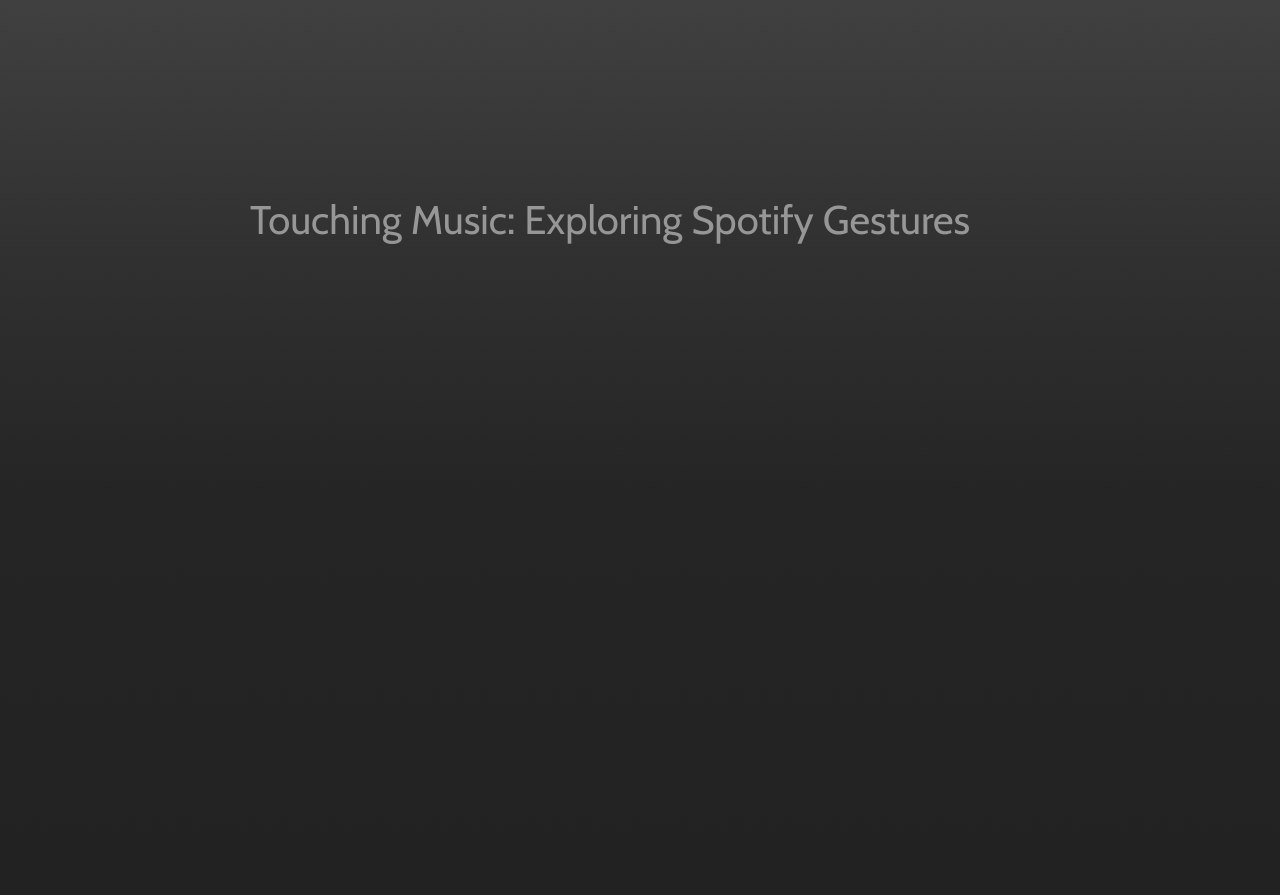
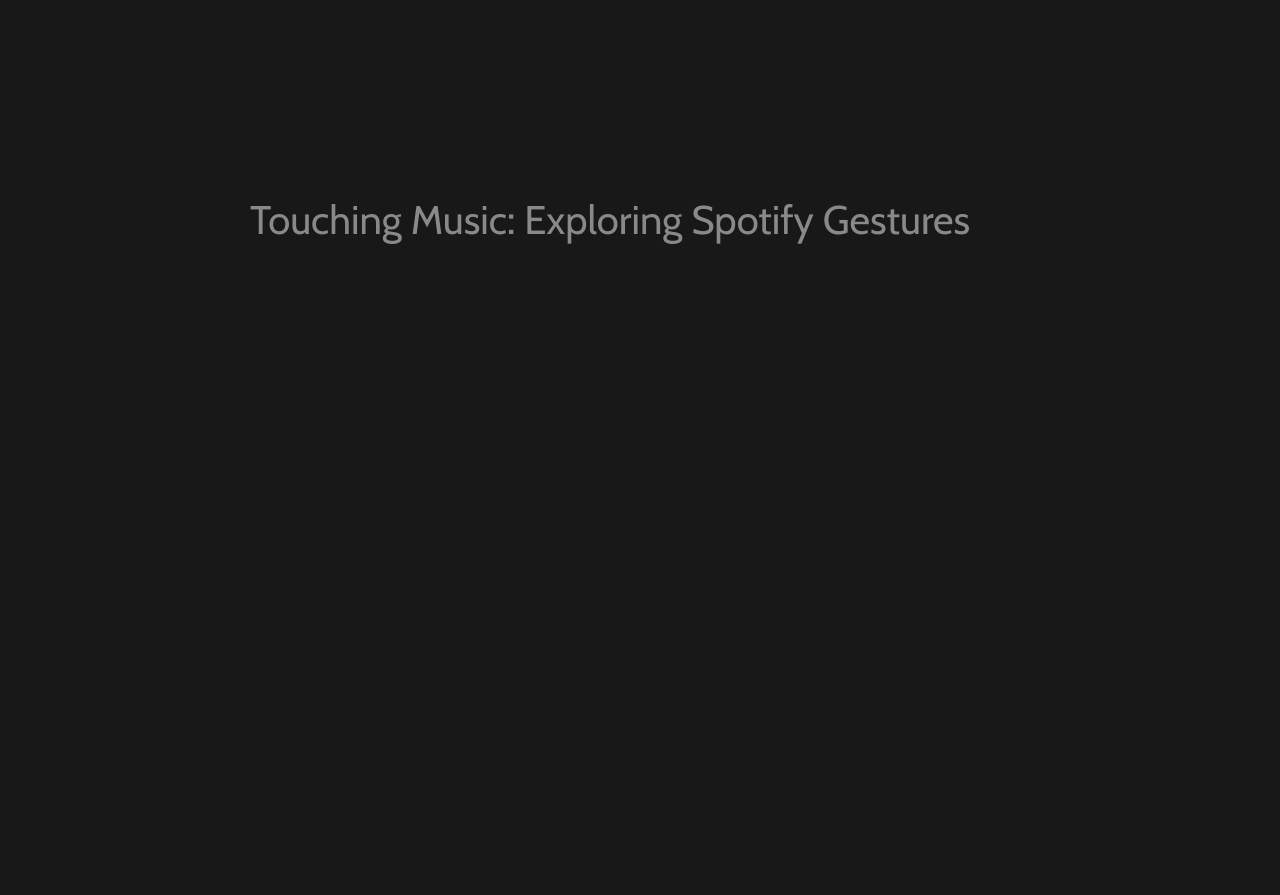
Before and after one commit to Crzychkn/Spotify, a PHP site: page / in a window 1280 px wide; the page is wider, and only the part inside the window is pictured. Shown: the top 895 px of that part. Run offline with PHP 8.4, Linux system fonts and the light colour scheme; some libraries are stand-ins or nearby versions.

Commit message:
Removed background image as it was repeating and looked weird.

```diff
--- a/css/main.css
+++ b/css/main.css
@@ -56,7 +56,6 @@
 html {
   -webkit-text-size-adjust: none;
   overflow-x: hidden;
-  background-image: url("/images/Background (middle section).svg");
   background-color: #181818;
   height: 10700px;
   background-repeat-y: no-repeat;
--- a/css/phone-default.scss
+++ b/css/phone-default.scss
@@ -2,7 +2,7 @@
 html {
 	-webkit-text-size-adjust: none;
 	overflow-x: hidden;
-   background-image: url('/images/Background (middle section).svg');
+   // background-image: url('/images/Background (middle section).svg');
    background-color: #181818;
    height: 10700px;
    background-repeat-y: no-repeat;
```
